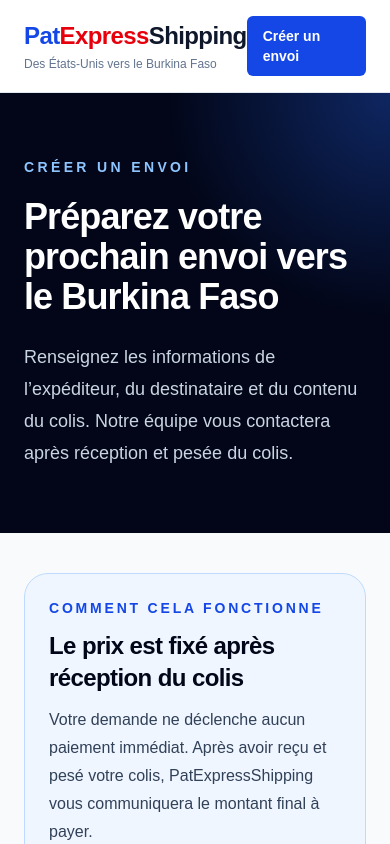
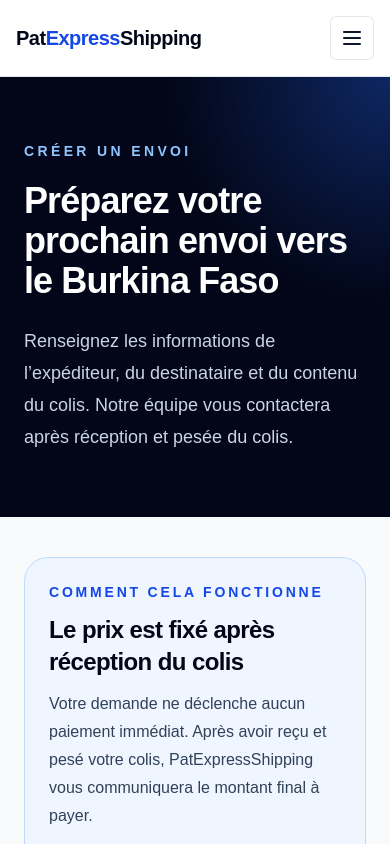
Before and after one commit to Hazichomwarr/pat-express-shipping, a Next.js app: page /expedier in a window 390 px wide. Shown: the top 844 px of the page. Built offline with nearby package versions, Linux system fonts and the light colour scheme.

Commit message:
feat(navbar): add responsive mobile navigation

```diff
--- a/components/landing/Navbar.tsx
+++ b/components/landing/Navbar.tsx
@@ -1,3 +1,6 @@
+"use client";
+
+import { useState } from "react";
 import Link from "next/link";
 
 type NavbarProps = {
@@ -17,6 +20,8 @@
     ],
     createShipment: "Créer un envoi",
     login: "Connexion",
+    openMenu: "Ouvrir le menu",
+    closeMenu: "Fermer le menu",
   },
   fr: {
     tagline: "Des États-Unis vers le Burkina Faso",
@@ -24,32 +29,47 @@
       { label: "Accueil", href: "/" },
       { label: "Fonctionnement", href: "/#how-it-works" },
       { label: "Services et tarifs", href: "/#services" },
-      { label: "Suivre un colis", href: "/track" },
+      { label: "Suivre un colis", href: "/suivi" },
       { label: "À propos", href: "/#about" },
       { label: "Contact", href: "/#contact" },
     ],
     createShipment: "Créer un envoi",
     login: "Connexion",
+    openMenu: "Ouvrir le menu",
+    closeMenu: "Fermer le menu",
   },
 } as const;
 
 export default function Navbar({ language = "en" }: NavbarProps) {
   const copy = navigation[language];
+  const [menuOpen, setMenuOpen] = useState(false);
+
+  const closeMenu = () => setMenuOpen(false);
 
   return (
-    <header className="sticky top-0 z-50 border-b border-slate-200 bg-white/90 backdrop-blur">
-      <nav className="mx-auto flex max-w-[1440px] items-center justify-between px-6 py-4">
-        <Link href="/" className="flex flex-col leading-none">
-          <span className="text-2xl font-extrabold tracking-tight">
-            <span className="text-blue-700">Pat</span>
-            <span className="text-red-600">Express</span>
-            <span className="text-slate-900">Shipping</span>
+    <header className="border-b border-slate-200 bg-white">
+      <nav
+        className="mx-auto flex max-w-7xl items-center justify-between gap-4 px-4 py-4 sm:px-6 lg:px-8"
+        aria-label="Navigation principale"
+      >
+        {/* Brand */}
+        <Link
+          href="/"
+          onClick={closeMenu}
+          className="flex min-w-0 flex-col focus-visible:rounded focus-visible:outline-none focus-visible:ring-4 focus-visible:ring-blue-100"
+        >
+          <span className="text-xl font-black leading-none tracking-tight text-slate-950">
+            Pat
+            <span className="text-blue-700">Express</span>
+            Shipping
           </span>
-          <span className="mt-1 text-xs font-medium text-slate-500">
+
+          <span className="mt-1 hidden text-xs font-medium text-slate-500 sm:block">
             {copy.tagline}
           </span>
         </Link>
 
+        {/* Desktop navigation */}
         <div className="hidden items-center gap-6 xl:flex">
           {copy.links.map((link) => (
             <Link
@@ -62,6 +82,7 @@
           ))}
         </div>
 
+        {/* Desktop actions */}
         <div className="hidden items-center gap-3 xl:flex">
           <Link
             href="/expedier"
@@ -69,6 +90,7 @@
           >
             {copy.createShipment}
           </Link>
+
           <Link
             href="/staff"
             className="rounded-md border border-blue-700 px-5 py-3 text-sm font-bold text-blue-700 transition hover:bg-blue-50 focus-visible:outline-none focus-visible:ring-4 focus-visible:ring-blue-100"
@@ -77,13 +99,93 @@
           </Link>
         </div>
 
-        <Link
-          href="/expedier"
-          className="inline-flex rounded-md bg-blue-700 px-4 py-2.5 text-sm font-bold text-white focus-visible:outline-none focus-visible:ring-4 focus-visible:ring-blue-200 xl:hidden"
+        {/* Mobile controls */}
+        <div className="flex items-center gap-2 xl:hidden">
+          <Link
+            href="/expedier"
+            onClick={closeMenu}
+            className="hidden rounded-md bg-blue-700 px-4 py-2.5 text-sm font-bold text-white focus-visible:outline-none focus-visible:ring-4 focus-visible:ring-blue-200 sm:inline-flex"
+          >
+            {copy.createShipment}
+          </Link>
+
+          <button
+            type="button"
+            onClick={() => setMenuOpen((open) => !open)}
+            aria-expanded={menuOpen}
+            aria-controls="mobile-navigation"
+            aria-label={menuOpen ? copy.closeMenu : copy.openMenu}
+            className="inline-flex h-11 w-11 items-center justify-center rounded-md border border-slate-200 text-slate-900 transition hover:border-blue-200 hover:bg-blue-50 hover:text-blue-700 focus-visible:outline-none focus-visible:ring-4 focus-visible:ring-blue-100"
+          >
+            {menuOpen ? (
+              /* X icon */
+              <svg
+                viewBox="0 0 24 24"
+                fill="none"
+                stroke="currentColor"
+                strokeWidth="2"
+                strokeLinecap="round"
+                aria-hidden="true"
+                className="h-6 w-6"
+              >
+                <path d="M6 6l12 12M18 6L6 18" />
+              </svg>
+            ) : (
+              /* Hamburger icon */
+              <svg
+                viewBox="0 0 24 24"
+                fill="none"
+                stroke="currentColor"
+                strokeWidth="2"
+                strokeLinecap="round"
+                aria-hidden="true"
+                className="h-6 w-6"
+              >
+                <path d="M4 6h16M4 12h16M4 18h16" />
+              </svg>
+            )}
+          </button>
+        </div>
+      </nav>
+
+      {/* Mobile menu */}
+      {menuOpen && (
+        <div
+          id="mobile-navigation"
+          className="border-t border-slate-200 bg-white px-4 pb-6 pt-3 shadow-lg sm:px-6 xl:hidden"
         >
-          {copy.createShipment}
-        </Link>
-      </nav>
+          <div className="mx-auto flex max-w-7xl flex-col">
+            {copy.links.map((link) => (
+              <Link
+                key={link.href}
+                href={link.href}
+                onClick={closeMenu}
+                className="border-b border-slate-100 px-2 py-4 text-base font-semibold text-slate-800 transition last:border-b-0 hover:text-blue-700 focus-visible:rounded focus-visible:outline-none focus-visible:ring-4 focus-visible:ring-blue-100"
+              >
+                {link.label}
+              </Link>
+            ))}
+
+            <div className="mt-5 grid gap-3 sm:grid-cols-2">
+              <Link
+                href="/expedier"
+                onClick={closeMenu}
+                className="inline-flex items-center justify-center rounded-md bg-blue-700 px-5 py-3 text-sm font-bold text-white shadow-sm transition hover:bg-blue-800 focus-visible:outline-none focus-visible:ring-4 focus-visible:ring-blue-200"
+              >
+                {copy.createShipment}
+              </Link>
+
+              <Link
+                href="/staff"
+                onClick={closeMenu}
+                className="inline-flex items-center justify-center rounded-md border border-blue-700 px-5 py-3 text-sm font-bold text-blue-700 transition hover:bg-blue-50 focus-visible:outline-none focus-visible:ring-4 focus-visible:ring-blue-100"
+              >
+                {copy.login}
+              </Link>
+            </div>
+          </div>
+        </div>
+      )}
     </header>
   );
 }
```
